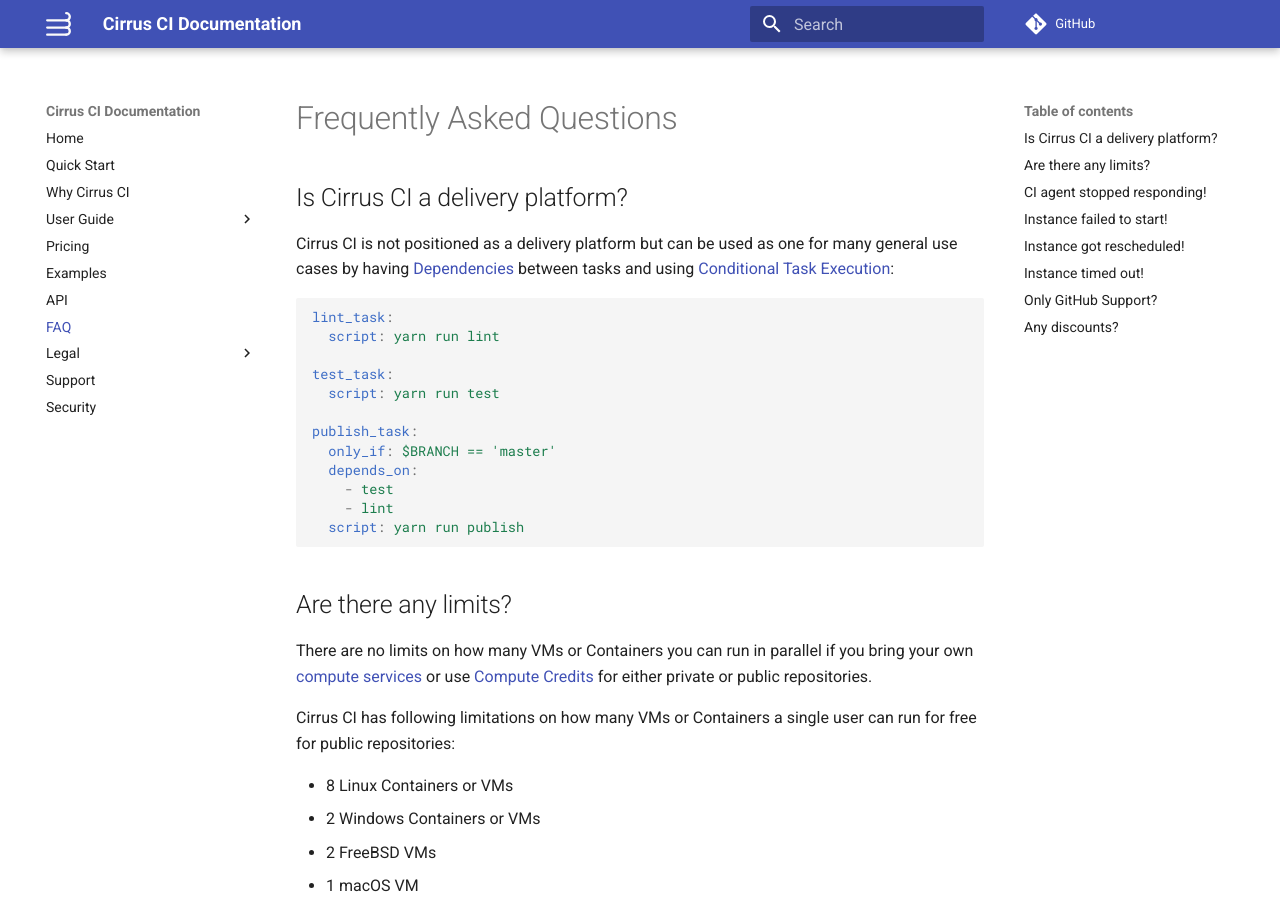
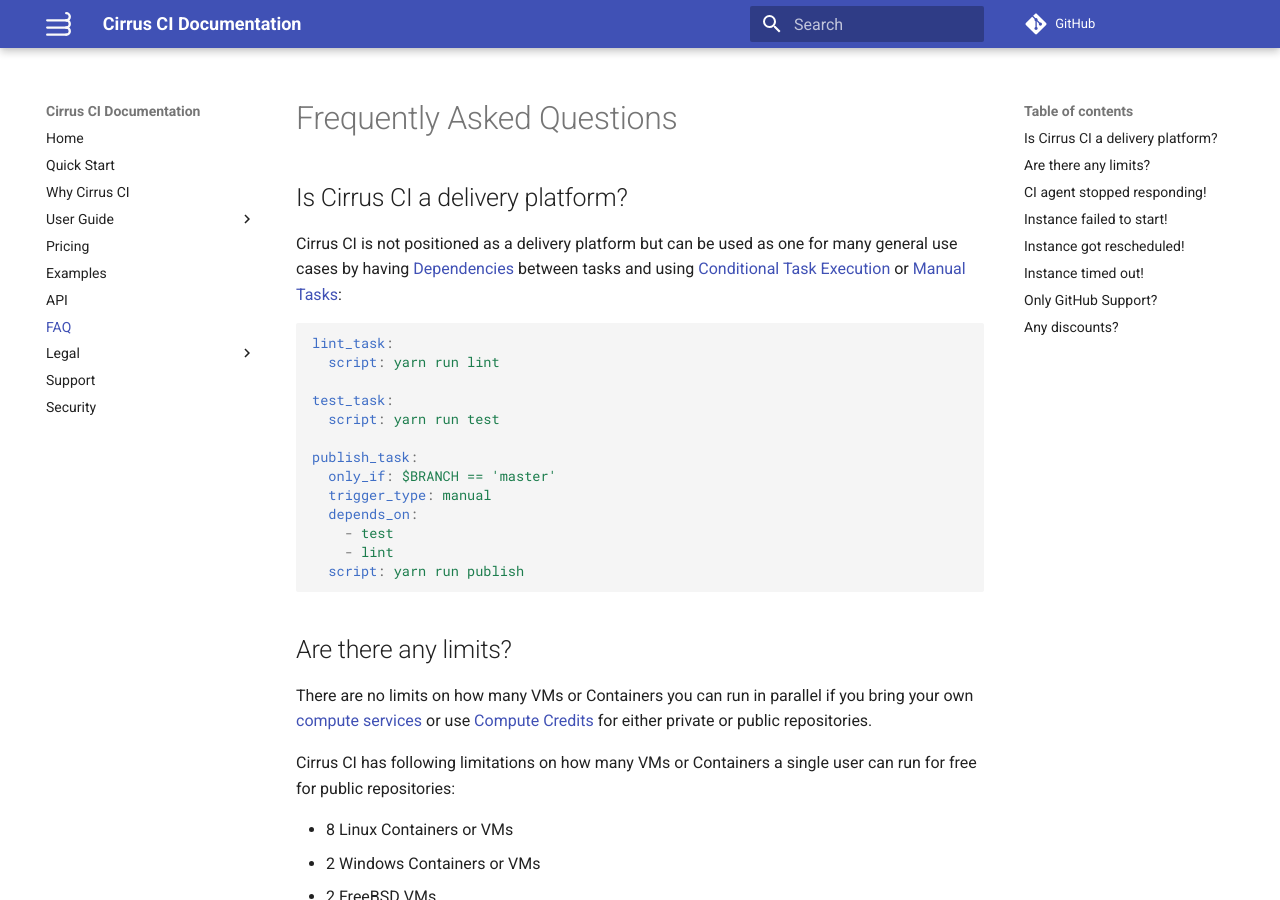
Before and after one commit to cirruslabs/cirrus-ci-docs, an MkDocs documentation site: the page built from docs/faq.md, in a window 1280 px wide and 900 px high. Built offline with MkDocs 1.6.1 and Material for MkDocs 9.7.7, drawn with Linux system fonts in a browser that asks for light colours; comment, search, counter and statistics services are not loaded.

Commit message:
Mention manual tasks

````diff
--- a/docs/faq.md
+++ b/docs/faq.md
@@ -3,7 +3,8 @@
 ## Is Cirrus CI a delivery platform?
 
 Cirrus CI is not positioned as a delivery platform but can be used as one for many general use cases by having
-[Dependencies](guide/writing-tasks.md#dependencies) between tasks and using [Conditional Task Execution](guide/writing-tasks.md#conditional-task-execution):
+[Dependencies](guide/writing-tasks.md#dependencies) between tasks and using [Conditional Task Execution](guide/writing-tasks.md#conditional-task-execution)
+or [Manual Tasks](guide/writing-tasks.md#manual-tasks):
 
 ```yaml
 lint_task:
@@ -14,6 +15,7 @@ test_task:
 
 publish_task:
   only_if: $BRANCH == 'master'
+  trigger_type: manual
   depends_on:
     - test
     - lint
````
